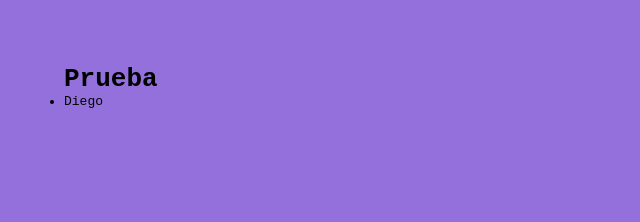
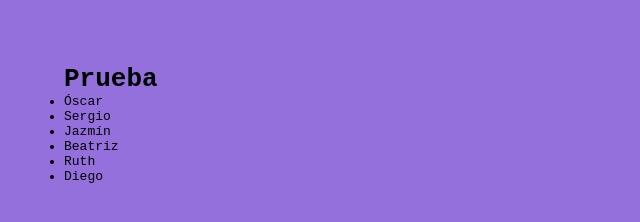
Before and after one commit to Danafer95/prueba_fetch, a plain HTML site: page index.html in a window 1280 px wide. Shown: the whole page, without its empty margins (0-640 px from the left). Drawn offline with Linux system fonts and the light colour scheme.

Commit message:
error corregido

```diff
--- a/index.html
+++ b/index.html
@@ -13,7 +13,7 @@
 	</ul>
 	<script>
 		const lista = document.querySelector("ul");
-		let nombre = document.createElement("li");
+
 
 
 		fetch("prueba.txt")
@@ -22,6 +22,7 @@
 			let nombres = contenido.split(",");
 
 			for(let i= 0; i < nombres.length; i++){
+				let nombre = document.createElement("li");
 				nombre.innerText = nombres[i];
 				lista.appendChild(nombre);
 			}
```
